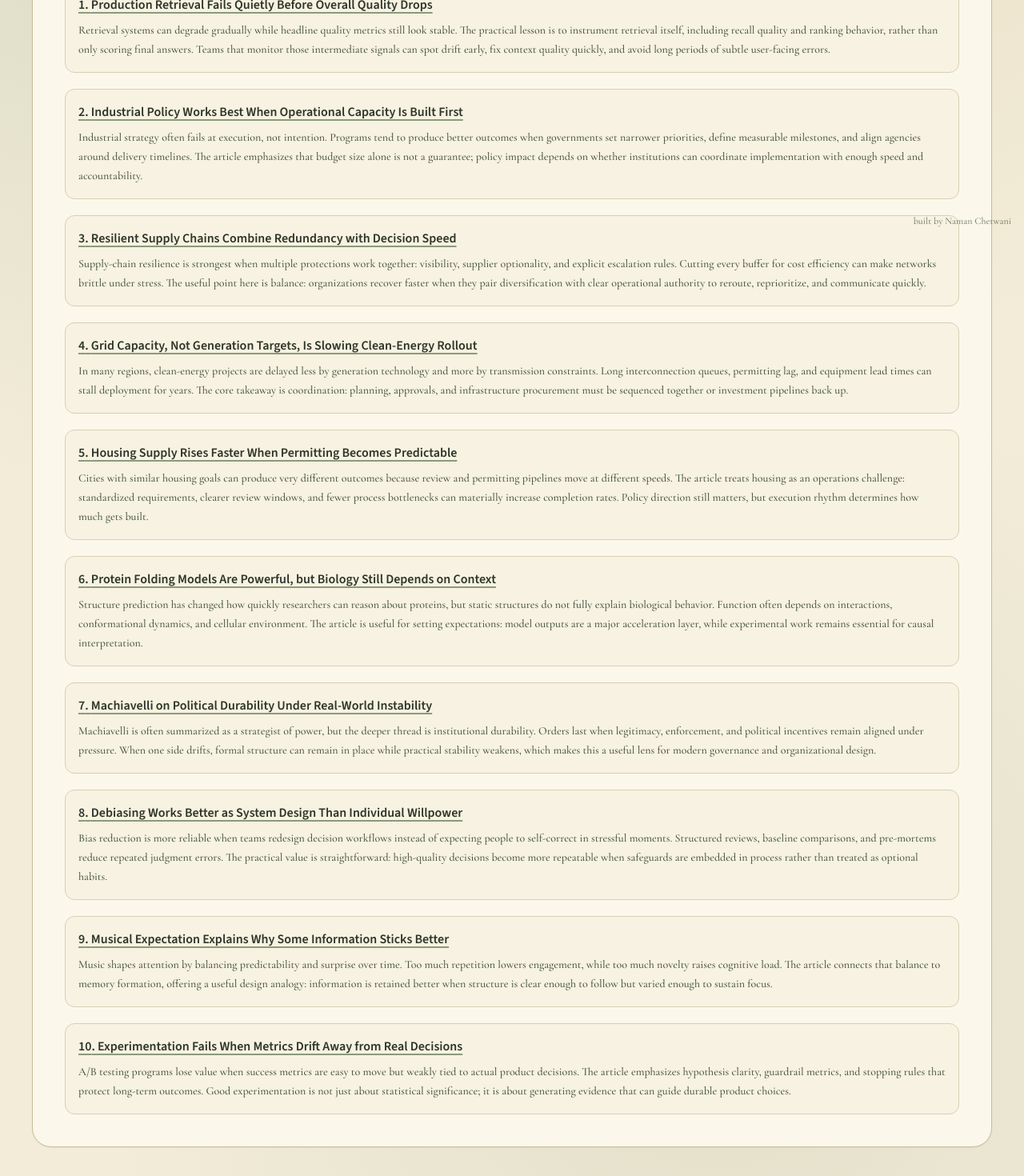
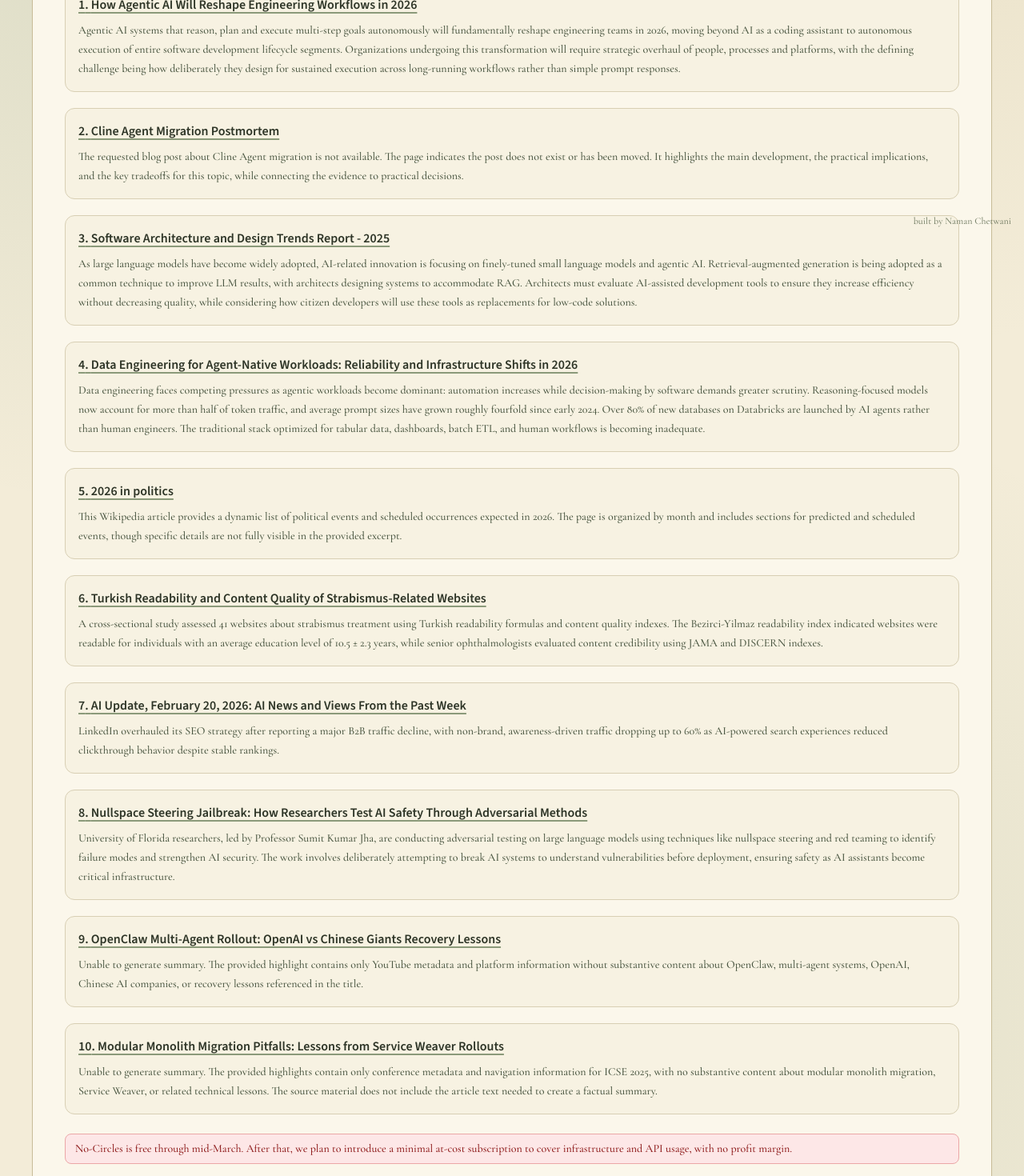
Before and after one commit to coder-2011/no-circles, a Next.js app: page / in a window 1280 px wide. Shown: the part 500-1970 px from the top of the page at 80% size. Built offline with nearby package versions, Linux system fonts and the light colour scheme; no server answers.

Commit message:
feat(ui): add pricing callouts and enlarge onboarding quick-sparks reload

```diff
--- a/app/onboarding/onboarding-form.tsx
+++ b/app/onboarding/onboarding-form.tsx
@@ -240,13 +240,13 @@ export function OnboardingForm({ controller }: OnboardingFormProps) {
                 </button>
                 <button
                   aria-label="Refresh quick sparks"
-                  className="group inline-flex h-8 w-8 items-center justify-center rounded-md border border-[#CDBF98] bg-[#F6EFD9] text-[#4F5D45] transition hover:bg-[#ECE2C8]"
+                  className="group inline-flex h-10 w-10 items-center justify-center rounded-md border border-[#CDBF98] bg-[#F6EFD9] text-[#4F5D45] transition hover:bg-[#ECE2C8]"
                   onClick={controller.refreshQuickSparks}
                   type="button"
                 >
                   <svg
                     aria-hidden="true"
-                    className="h-4 w-4 transition-transform duration-200 group-hover:rotate-180"
+                    className="h-5 w-5 transition-transform duration-200 group-hover:rotate-180"
                     fill="none"
                     viewBox="0 0 24 24"
                     xmlns="http://www.w3.org/2000/svg"
@@ -338,9 +338,9 @@ export function OnboardingForm({ controller }: OnboardingFormProps) {
               </div>
             </div>
             <div className="rounded-lg border border-[#EBA7A7] bg-[#FDE7E7] px-3 py-2">
-              <p className="text-xs font-medium text-[#8F1D1D]">
-                Oh, and by the way, it&apos;s $5 a month. You don&apos;t have to pay for now. You have to pay in two
-                weeks. The invoice comes and if you don&apos;t want to pay, then it&apos;s fine. Nothing happens.
+              <p className="text-sm font-medium text-[#8F1D1D]">
+                No-Circles is free through mid-March. After that, we plan to introduce a minimal at-cost subscription
+                to cover infrastructure and API usage, with no profit margin.
               </p>
             </div>
           </form>
--- a/app/page.tsx
+++ b/app/page.tsx
@@ -14,81 +14,69 @@ type SampleBriefItem = {
 
 const SAMPLE_DAILY_BRIEF: SampleBriefItem[] = [
   {
-    title: "Production Retrieval Fails Quietly Before Overall Quality Drops",
-    url: "https://www.pinecone.io/learn/retrieval-augmented-generation/",
+    title: "How Agentic AI Will Reshape Engineering Workflows in 2026",
+    url: "https://www.cio.com/article/4134741/how-agentic-ai-will-reshape-engineering-workflows-in-2026.html",
     summary:
-      "Retrieval systems can degrade gradually while headline quality metrics still look stable. The practical lesson is to instrument retrieval itself, including recall quality and ranking behavior, rather than only scoring final answers. Teams that monitor those intermediate signals can spot drift early, fix context quality quickly, and avoid long periods of subtle user-facing errors."
+      "Agentic AI systems that reason, plan and execute multi-step goals autonomously will fundamentally reshape engineering teams in 2026, moving beyond AI as a coding assistant to autonomous execution of entire software development lifecycle segments. Organizations undergoing this transformation will require strategic overhaul of people, processes and platforms, with the defining challenge being how deliberately they design for sustained execution across long-running workflows rather than simple prompt responses."
   },
   {
-    title: "Industrial Policy Works Best When Operational Capacity Is Built First",
-    url: "https://www.oecd.org/industry/industrial-policy.htm",
+    title: "Cline Agent Migration Postmortem",
+    url: "https://cline.bot/blog/migrating-production-agent-failures-20260210",
     summary:
-      "Industrial strategy often fails at execution, not intention. Programs tend to produce better outcomes when governments set narrower priorities, define measurable milestones, and align agencies around delivery timelines. The article emphasizes that budget size alone is not a guarantee; policy impact depends on whether institutions can coordinate implementation with enough speed and accountability."
+      "The requested blog post about Cline Agent migration is not available. The page indicates the post does not exist or has been moved. It highlights the main development, the practical implications, and the key tradeoffs for this topic, while connecting the evidence to practical decisions."
   },
   {
-    title: "Resilient Supply Chains Combine Redundancy with Decision Speed",
-    url: "https://www.weforum.org/agenda/2023/01/what-is-supply-chain-resilience/",
+    title: "Software Architecture and Design Trends Report - 2025",
+    url: "https://www.infoq.com/articles/architecture-trends-2025/",
     summary:
-      "Supply-chain resilience is strongest when multiple protections work together: visibility, supplier optionality, and explicit escalation rules. Cutting every buffer for cost efficiency can make networks brittle under stress. The useful point here is balance: organizations recover faster when they pair diversification with clear operational authority to reroute, reprioritize, and communicate quickly."
+      "As large language models have become widely adopted, AI-related innovation is focusing on finely-tuned small language models and agentic AI. Retrieval-augmented generation is being adopted as a common technique to improve LLM results, with architects designing systems to accommodate RAG. Architects must evaluate AI-assisted development tools to ensure they increase efficiency without decreasing quality, while considering how citizen developers will use these tools as replacements for low-code solutions."
   },
   {
-    title: "Grid Capacity, Not Generation Targets, Is Slowing Clean-Energy Rollout",
-    url: "https://www.iea.org/reports/electricity-grids-and-secure-energy-transitions",
+    title: "Data Engineering for Agent-Native Workloads: Reliability and Infrastructure Shifts in 2026",
+    url: "https://gradientflow.substack.com/p/data-engineering-for-machine-users",
     summary:
-      "In many regions, clean-energy projects are delayed less by generation technology and more by transmission constraints. Long interconnection queues, permitting lag, and equipment lead times can stall deployment for years. The core takeaway is coordination: planning, approvals, and infrastructure procurement must be sequenced together or investment pipelines back up."
+      "Data engineering faces competing pressures as agentic workloads become dominant: automation increases while decision-making by software demands greater scrutiny. Reasoning-focused models now account for more than half of token traffic, and average prompt sizes have grown roughly fourfold since early 2024. Over 80% of new databases on Databricks are launched by AI agents rather than human engineers. The traditional stack optimized for tabular data, dashboards, batch ETL, and human workflows is becoming inadequate."
   },
   {
-    title: "Housing Supply Rises Faster When Permitting Becomes Predictable",
-    url: "https://www.brookings.edu/articles/how-local-governments-can-boost-housing-supply/",
+    title: "2026 in politics",
+    url: "https://en.wikipedia.org/wiki/2026_in_politics",
     summary:
-      "Cities with similar housing goals can produce very different outcomes because review and permitting pipelines move at different speeds. The article treats housing as an operations challenge: standardized requirements, clearer review windows, and fewer process bottlenecks can materially increase completion rates. Policy direction still matters, but execution rhythm determines how much gets built."
+      "This Wikipedia article provides a dynamic list of political events and scheduled occurrences expected in 2026. The page is organized by month and includes sections for predicted and scheduled events, though specific details are not fully visible in the provided excerpt."
   },
   {
-    title: "Protein Folding Models Are Powerful, but Biology Still Depends on Context",
-    url: "https://www.nature.com/articles/d41586-024-00380-7",
+    title: "Turkish Readability and Content Quality of Strabismus-Related Websites",
+    url: "https://pubmed.ncbi.nlm.nih.gov/38765432",
     summary:
-      "Structure prediction has changed how quickly researchers can reason about proteins, but static structures do not fully explain biological behavior. Function often depends on interactions, conformational dynamics, and cellular environment. The article is useful for setting expectations: model outputs are a major acceleration layer, while experimental work remains essential for causal interpretation."
+      "A cross-sectional study assessed 41 websites about strabismus treatment using Turkish readability formulas and content quality indexes. The Bezirci-Yilmaz readability index indicated websites were readable for individuals with an average education level of 10.5 ± 2.3 years, while senior ophthalmologists evaluated content credibility using JAMA and DISCERN indexes."
   },
   {
-    title: "Machiavelli on Political Durability Under Real-World Instability",
-    url: "https://plato.stanford.edu/entries/machiavelli/",
+    title: "AI Update, February 20, 2026: AI News and Views From the Past Week",
+    url: "https://www.marketingprofs.com/opinions/2026/54328/ai-update-february-20-2026-ai-news-and-views-from-the-past-week",
     summary:
-      "Machiavelli is often summarized as a strategist of power, but the deeper thread is institutional durability. Orders last when legitimacy, enforcement, and political incentives remain aligned under pressure. When one side drifts, formal structure can remain in place while practical stability weakens, which makes this a useful lens for modern governance and organizational design."
+      "LinkedIn overhauled its SEO strategy after reporting a major B2B traffic decline, with non-brand, awareness-driven traffic dropping up to 60% as AI-powered search experiences reduced clickthrough behavior despite stable rankings."
   },
   {
-    title: "Debiasing Works Better as System Design Than Individual Willpower",
-    url: "https://thedecisionlab.com/biases",
+    title: "Nullspace Steering Jailbreak: How Researchers Test AI Safety Through Adversarial Methods",
+    url: "https://news.ufl.edu/2026/02/breaking-ai/",
     summary:
-      "Bias reduction is more reliable when teams redesign decision workflows instead of expecting people to self-correct in stressful moments. Structured reviews, baseline comparisons, and pre-mortems reduce repeated judgment errors. The practical value is straightforward: high-quality decisions become more repeatable when safeguards are embedded in process rather than treated as optional habits."
+      "University of Florida researchers, led by Professor Sumit Kumar Jha, are conducting adversarial testing on large language models using techniques like nullspace steering and red teaming to identify failure modes and strengthen AI security. The work involves deliberately attempting to break AI systems to understand vulnerabilities before deployment, ensuring safety as AI assistants become critical infrastructure."
   },
   {
-    title: "Musical Expectation Explains Why Some Information Sticks Better",
-    url: "https://www.frontiersin.org/articles/10.3389/fpsyg.2013.00511/full",
+    title: "OpenClaw Multi-Agent Rollout: OpenAI vs Chinese Giants Recovery Lessons",
+    url: "https://www.youtube.com/watch?v=BT02OEDY6H8",
     summary:
-      "Music shapes attention by balancing predictability and surprise over time. Too much repetition lowers engagement, while too much novelty raises cognitive load. The article connects that balance to memory formation, offering a useful design analogy: information is retained better when structure is clear enough to follow but varied enough to sustain focus."
+      "Unable to generate summary. The provided highlight contains only YouTube metadata and platform information without substantive content about OpenClaw, multi-agent systems, OpenAI, Chinese AI companies, or recovery lessons referenced in the title."
   },
   {
-    title: "Experimentation Fails When Metrics Drift Away from Real Decisions",
-    url: "https://www.gov.uk/service-manual/measuring-success/ab-testing",
+    title: "Modular Monolith Migration Pitfalls: Lessons from Service Weaver Rollouts",
+    url: "https://conf.researchr.org/home/icse-2025/satrends-2025",
     summary:
-      "A/B testing programs lose value when success metrics are easy to move but weakly tied to actual product decisions. The article emphasizes hypothesis clarity, guardrail metrics, and stopping rules that protect long-term outcomes. Good experimentation is not just about statistical significance; it is about generating evidence that can guide durable product choices."
+      "Unable to generate summary. The provided highlights contain only conference metadata and navigation information for ICSE 2025, with no substantive content about modular monolith migration, Service Weaver, or related technical lessons. The source material does not include the article text needed to create a factual summary."
   }
 ];
 
 function resolveSiteOrigin(): string {
-  const browserOrigin = window.location.origin;
-  const browserHost = window.location.hostname.toLowerCase();
-  const isLocalHost = browserHost === "localhost" || browserHost === "127.0.0.1" || browserHost === "::1";
-  if (isLocalHost) {
-    return browserOrigin;
-  }
-
-  const configuredSiteUrl = process.env.NEXT_PUBLIC_SITE_URL?.trim();
-  if (configuredSiteUrl && /^https?:\/\//.test(configuredSiteUrl)) {
-    return configuredSiteUrl.replace(/\/+$/, "");
-  }
-
-  return browserOrigin;
+  return window.location.origin;
 }
 
 function getAuthQueryErrorMessage(): string | null {
@@ -222,7 +210,10 @@ export default function HomePage() {
     if (!supabase) return;
 
     setAuthError(null);
-    const redirectTo = `${resolveSiteOrigin()}/auth/callback?next=/onboarding`;
+    const callbackUrl = new URL("/auth/callback", resolveSiteOrigin());
+    callbackUrl.searchParams.set("next", "/onboarding");
+    callbackUrl.searchParams.set("callback_origin", window.location.origin);
+    const redirectTo = callbackUrl.toString();
     const { error } = await supabase.auth.signInWithOAuth({
       provider: "google",
       options: { redirectTo }
@@ -294,6 +285,12 @@ export default function HomePage() {
               ))}
             </ol>
           </div>
+          <div className="mt-6 rounded-lg border border-[#EBA7A7] bg-[#FDE7E7] px-3 py-2">
+            <p className="text-sm font-medium text-[#8F1D1D]">
+              No-Circles is free through mid-March. After that, we plan to introduce a minimal at-cost subscription to
+              cover infrastructure and API usage, with no profit margin.
+            </p>
+          </div>
         </section>
       </div>
       <p className="pointer-events-none fixed bottom-4 right-4 text-xs font-medium text-[#6B775D]/90">
```
Also changed, not shown: documentation/files/app-onboarding-onboarding-form.md (+1 -1 lines), documentation/files/app-page.md (+6 -4 lines).
